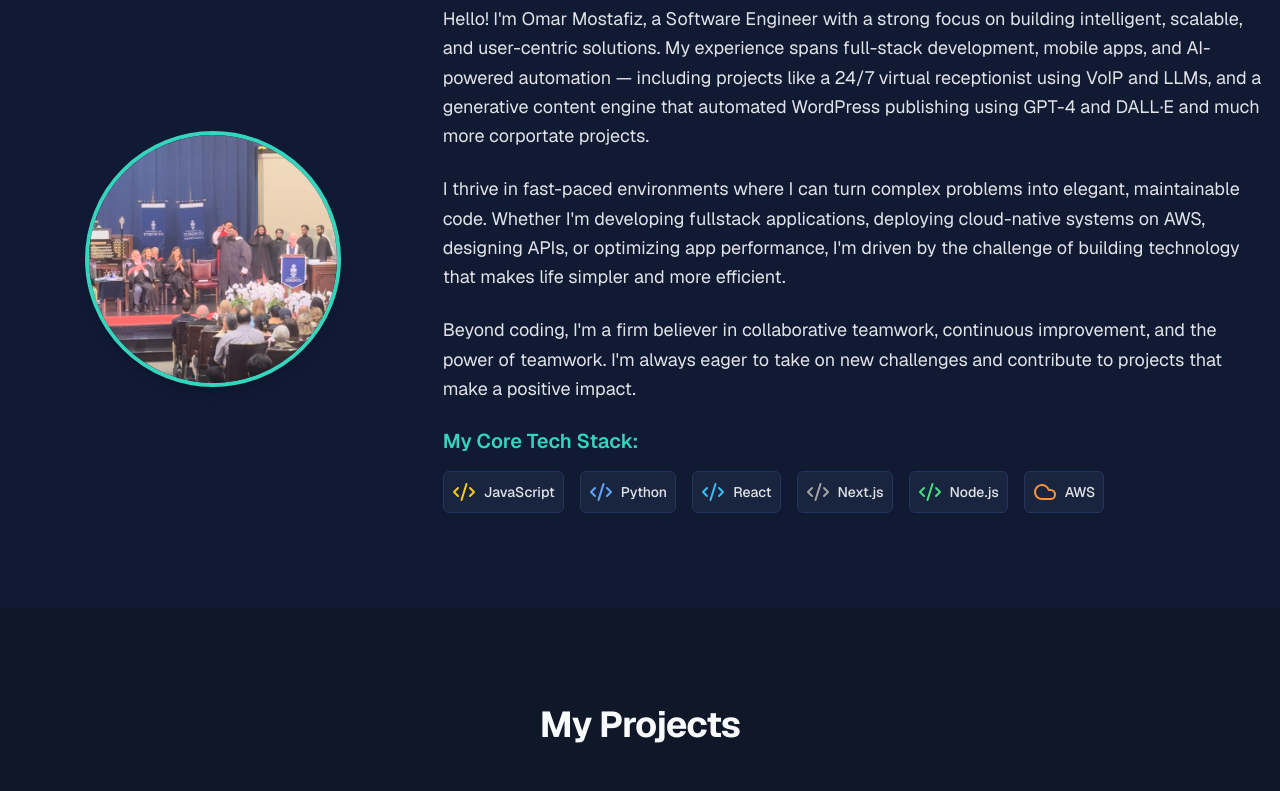
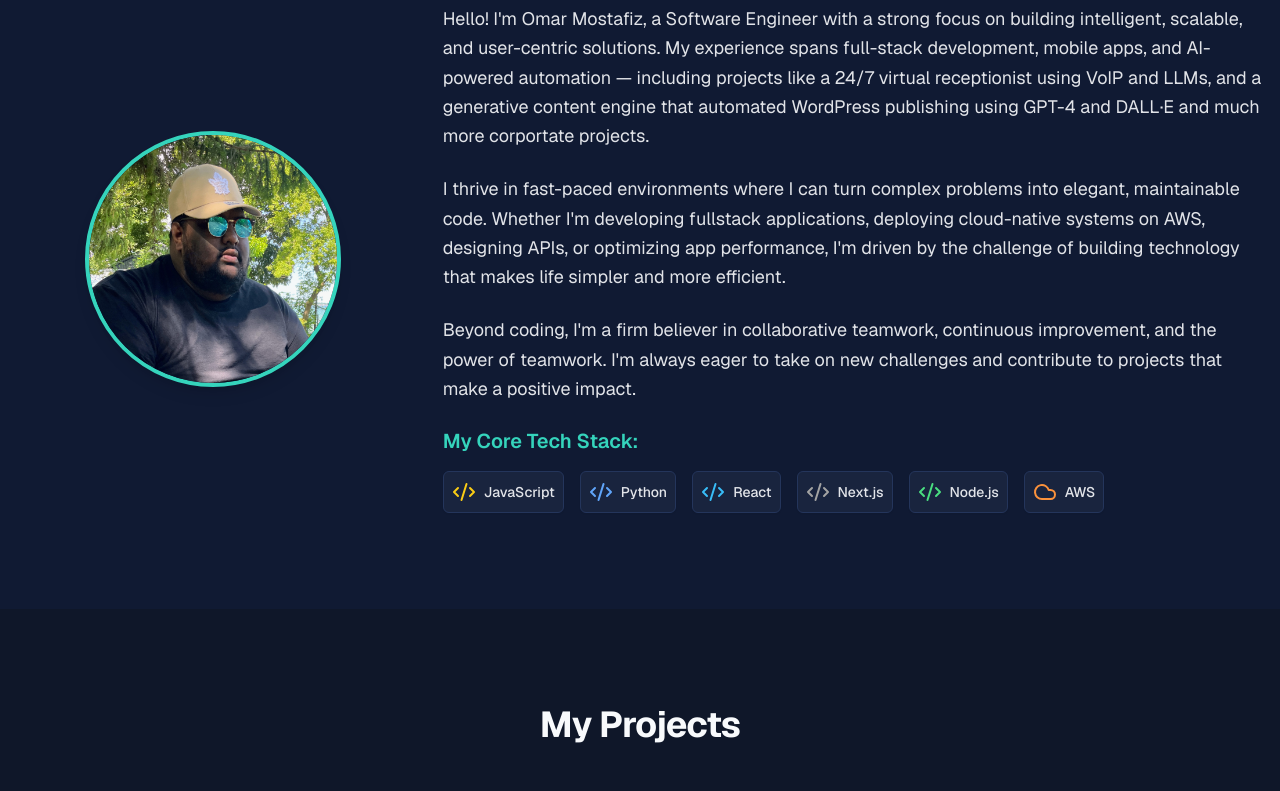
Before and after one commit to omarm43/my-site, a Next.js app: page / in a window 1280 px wide. Shown: the part 980-1771 px from the top of the page. Built offline with nearby package versions, Linux system fonts and the light colour scheme.

Commit message:
update images

```diff
--- a/src/components/sections/AboutSection.tsx
+++ b/src/components/sections/AboutSection.tsx
@@ -27,7 +27,7 @@ export function AboutSection({ id }: AboutSectionProps) {
           <div className="md:col-span-1 flex justify-center">
             <Avatar className="w-48 h-48 md:w-64 md:h-64 border-4 border-primary shadow-lg">
               <Image
-                src="/images/omar.jpg"
+                src="/images/omar3.jpg"
                 alt="Omar Mostafiz"
                 width={256}
                 height={256}
--- a/src/components/sections/ContactSection.tsx
+++ b/src/components/sections/ContactSection.tsx
@@ -21,7 +21,7 @@ export function ContactSection({ id }: ContactSectionProps) {
           <div className="md:col-span-1 flex justify-center">
             <Avatar className="w-48 h-48 md:w-64 md:h-64 border-4 border-primary shadow-lg">
               <Image
-                src="/images/omar2.jpg"
+                src="/images/omar4.jpg"
                 alt="Omar Mostafiz"
                 width={256}
                 height={256}
```
Also changed, not shown: public/images/omar4.JPG (added).
